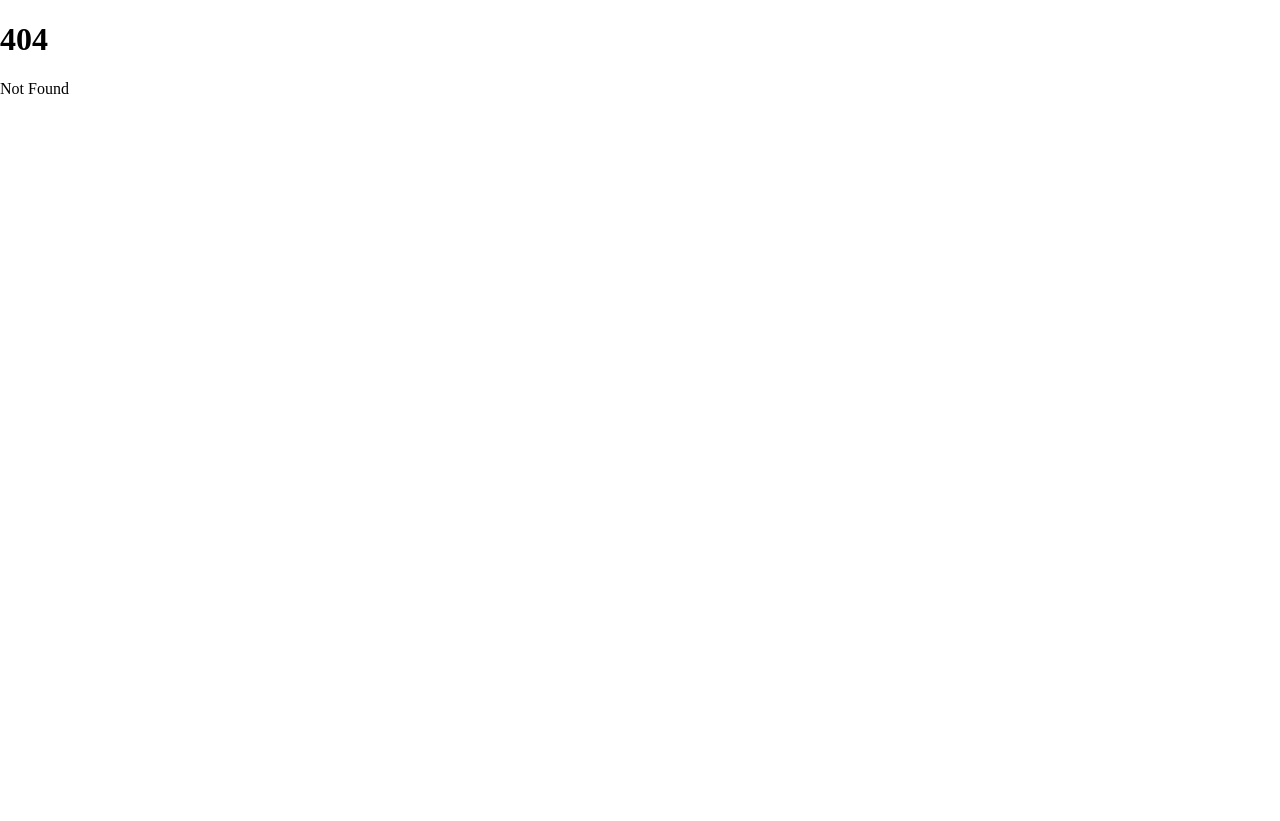
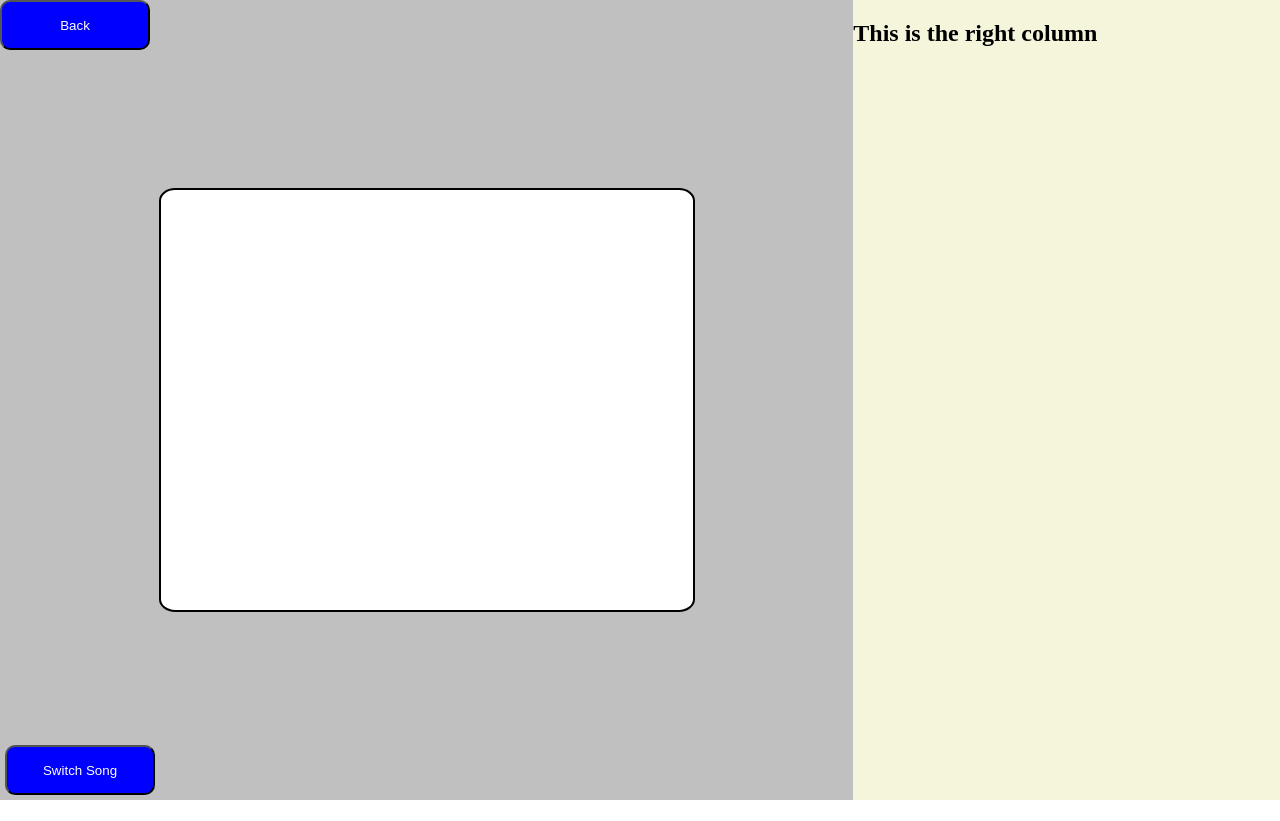
Before and after one commit to MasterTemple/CSCI-450-Group-Project, a SvelteKit app: page /PresenterView in a window 1280 px wide. Before the commit this address had no page. After the commit the page ends 800 px from the top, so only its background shows below. Built offline with nearby package versions, Linux system fonts and the light colour scheme.

Commit message:
Added a new page for the Presenter View. Left Column will feature the slide info, back button, switch song button, and time elapsed. Right Column will feature a preview for the next slide and a slide manager.

```diff
--- /dev/null
+++ b/src/routes/PresenterView/+page.svelte
@@ -0,0 +1,39 @@
+<script>
+    import LeftColumn from "./LeftColumn.svelte";
+    import RightColumn from "./RightColumn.Svelte";
+</script>
+
+<div id="row">
+    <div id="LeftColumn">
+        <LeftColumn/>
+    </div>
+    <div id="RightColumn">
+        <RightColumn/>
+    </div>
+</div>
+
+<style>
+    #row {
+        display: flex;
+        flex-direction: row;
+        height: 100%;
+    }
+    #LeftColumn {
+        background-color: silver;
+        vertical-align: bottom;
+        height:100%;
+        width: 100vw;
+        display:flex;
+        align-items: center;
+        }
+
+    #RightColumn {
+        background-color: beige;
+        height:100%;
+        width: 50vw;
+        position: relative;
+        right: var(--loc);
+        display: flex;
+    }
+
+</style>
--- /dev/null
+++ b/src/routes/PresenterView/LeftColumn.svelte
@@ -0,0 +1,50 @@
+<script>
+    function escape() {
+
+    }
+</script>
+
+<a href=".././">
+    <button id="backButton" onkeydown="escape">Back</button>
+</a>
+
+<button id="switchSong">Switch Song</button>
+
+<div id="currentSlide">
+
+</div>
+
+<style>
+    #backButton {
+        position: absolute;
+        left: 0;
+        top: 0;
+        border-radius: 10px;
+        height: 50px;
+        width: 150px;
+        background-color: blue;
+        color:white;
+    }
+
+    #switchSong {
+        position: absolute;
+        left:0;
+        bottom: 0;
+        margin: 5px;
+        border-radius: 10px;
+        height: 50px;
+        width: 150px;
+        background-color: blue;
+        color:white;
+    }
+
+    #currentSlide {
+        border: 2px solid black;
+        border-radius: 3%;
+        height: 50%;
+        width: 60%;
+        padding: 10px;
+        margin: auto;
+        background-color: white;
+        }
+</style>
--- /dev/null
+++ b/src/routes/PresenterView/RightColumn.svelte
@@ -0,0 +1,9 @@
+<script>
+
+</script>
+
+<h2>This is the right column</h2>
+
+<style>
+
+</style>
```
